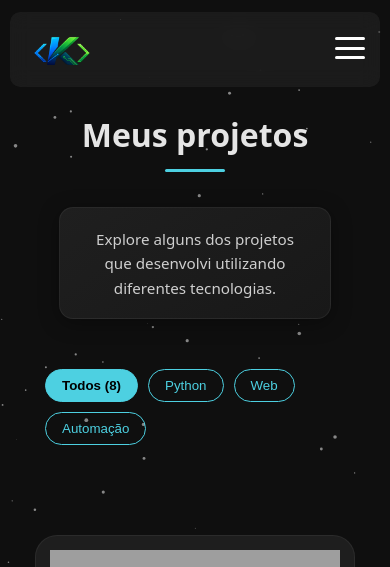
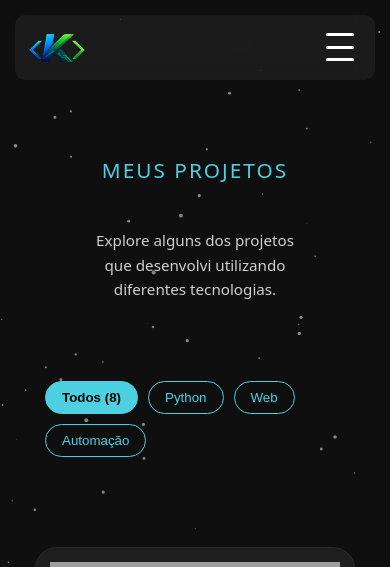
Before and after one commit to KevenLucas025/ProjetoSite, a Django app: page /projetos/ in a window 390 px wide. Shown: the top 567 px of the page. Run offline with Django 5.2, Linux system fonts and the light colour scheme; data comes from the database, SQL or seed files in the repository; grey boxes are pictures that could not be loaded.

Commit message:
botoes de navegação

```diff
--- a/templates/base.html
+++ b/templates/base.html
@@ -160,31 +158,32 @@
     justify-content: space-between;
     padding: 10px;
     height: 45px;
-
+    font-weight: 600;
     background: rgba(255,255,255,0.05);
     backdrop-filter: blur(10px);
     border-radius: 10px;
+    transition: background-color .25s ease,
+                color .25s ease,
+                transform .25s ease;
   }
 
   /*Botões de navegação*/
   nav a{
     color: #e5e5e5;
-    font-weight: 500px;
+    font-weight: 600;
     padding: 8px 16px;
     border-radius: 8px;
     text-decoration: none;
     transition: 0.25s ease;
   }
-  nav > a{
-    display: none;
-  }
+
 
   /*Botões de navegação passando mouse por cima*/
   nav > a:hover{
-    background-color:  #4dd0e1;
-    color: black;
-  }
-
+      background: #4dd0e1;
+      color: #111;
+      transform: translateY(-2px);
+  }
   /*Card da home*/
   .grid{
     display: grid;
@@ -202,58 +201,23 @@
   }
 
   .titulo-secao-contato{
+    color: #4dd0e1;
+    text-transform: uppercase;
+    letter-spacing: 2px;
+    font-size: 1.3rem;
     text-align: center;
-  }
-
-  .titulo-secao-contato::after{
-    content: "";
-    width: 60px;
-    height: 3px;
-    background: #4dd0e1;
-    display: block;
-    margin: 10px auto 0;
-    border-radius: 10px;
-  }
-
-  .titulo-secao-projetos{
-    text-align: center;
-  }
-
-  .titulo-secao-projetos::after{
-    content: "";
-    width: 60px;
-    height: 3px;
-    background: #4dd0e1;
-    display: block;
-    margin: 10px auto 0;
-    border-radius: 10px;
-  }
+    margin-top: 45px;
+    display: block; /* Garante que ele se comporte como bloco para alinhar no centro */
+    font-weight: 600;
+  }
+
   .subtitulo-projetos{
     text-align: center;
     font-size: 1.1rem;
     color: #cfcfcf;
-      height: 50px;
-      max-width: 700px;
-      margin: 0 auto 50px auto;
+    margin: 25px auto 50px auto;
     line-height: 1.6;
-
     padding: 8px 10px;
-
-
-      border-radius: 18px;
-      background: linear-gradient(
-        145deg,
-        #1f1f1f,
-        #181818
-      );
-
-    border: 1px solid rgba(255,255,255,0.06);
-
-    box-shadow:
-        0 4px 20px rgba(0,0,0,0.35);
-
-    backdrop-filter: blur(6px);
-
     transition: all 0.3s ease;
 
   }
@@ -1027,96 +991,15 @@
     display: flex;
     gap: 12px;
   }
+
   .menu-toggle{
-    position: absolute;
-    right: 15px;  /*  move pra esquerda/direita */
-    top: 16px;    /*  move pra cima/baixo */
-
-    width: 30px;   /* 🔥 ESSENCIAL */
-    height: 30px;  /* 🔥 ESSENCIAL */
-
-    display: flex;
-    flex-direction: column;
-    justify-content: space-between;
-
-    background: transparent;
-    border: none;
-    cursor: pointer;
-
-    padding: 0;
-  }
-    /* 🔥 efeito ao clicar */
-  .menu-toggle:active{
-    transform: scale(0.85);
-    opacity: 0.7;
-  }
-  /* linhas */
-  .menu-toggle span{
-    display: block;
-    height: 3px;
-    width: 100%;
-    background: white;
-    border-radius: 5px;
-
-    transition: all 0.3s ease;
-  }
-  /* quando ativo */
-  .menu-toggle.ativo span:nth-child(1){
-    transform: rotate(45deg) translate(5px, 5px);
-  }
-
-  .menu-toggle.ativo span:nth-child(2){
-    opacity: 0;
-  }
-
-  .menu-toggle.ativo span:nth-child(3){
-    transform: rotate(-45deg) translate(6px, -6px);
-  }
-
-  /* menu escondido */
+    display: none;
+  }
+
   .menu-dropdown{
-    position: absolute;
-    top: 60px;
-    right: 20px;
-    width: 200px;
-    text-align: center;
-
-    background: #1a1a1a;
-
-    display: flex;
-    flex-direction: column;
-
-    overflow: hidden;
-
-    max-height: 0; /* começa fechado */
-
-    padding: 0;
-    gap: 0;
-    border-width: 0;
-
-    transition: all 0.50s ease;
-  }
-  /* quando ativo */
-  .menu-dropdown.ativo{
-    opacity: 1;
-    max-height: 300px;
-    gap: 10px;
-    padding: 10px;
-    border-width: 1px;
-    text-align: center;
-
-  }
-  .menu-dropdow a{
-    color: white;
-    text-decoration: none;
-    padding: 10px 12px;
-    border-radius: 10px;
-    display: block;
-  }
-  .menu-dropdown a:hover{
-    background: #4dd0e1;
-    color: black;
-  }
+      display: none;
+  }
+
 
   #formSugestao{
     display: flex;
@@ -2411,44 +2372,12 @@
       position: relative;
 
       right: 24px;
-      top: 6px;
-    }
-    .logo-background img:hover{
-      transform: scale(1.20);
-      opacity: 0.9;
+      top: -15px;
     }
 
     /* BODY */
     body{
       padding: 15px;
-    }
-
-    /* NAVBAR */
-     nav {
-      display: flex-end !important;
-      padding: 10px 20px;
-      align-items: center;
-      padding: 15px 20px;
-      position: relative; /* Base para o dropdown */
-      min-height: 30px;
-    }
-
-    nav > a{
-      display: none; /*Esconde a barra do background dos botões de navegação*/
-    }
-    .nav-bg{
-      position: fixed;
-      top: 12px;
-      left: 10px;
-      z-index: 999;
-      width: 100%;
-      right: 10px;
-      width: auto;
-      border-radius: 20px;
-    }
-    .titulo-secao-projetos{
-      position: relative;
-      top: 45px;
     }
 
     /* REMOVE BUG DE SOBREPOSIÇÃO */
@@ -2458,14 +2387,39 @@
       z-index: 2;
       margin: 60px auto 50px;
     }
+    nav > a{
+      display: none;
+
+    }
+    nav{
+      position: relative;
+      z-index: 1000;
+    }
     /* Mostra o botão ☰ */
     .menu-toggle{
-      top: 25px;
-      right: 15px;
-      height: 22px;
-    }
+        display: flex;
+        position:absolute;
+        right:15px;
+        top: 17px;
+        height: 30px;
+        flex-direction: column;
+        justify-content: space-between;
+        width: 40px;
+        background: transparent;
+        border: none;
+    }
+
+    .menu-toggle span{
+      display: block;
+      width: 100%;
+      height: 3px;
+      background: white;
+      border-radius: 5px;
+      transition: all 0.3s ease;
+  }
+
     /* menu escondido */
-    .menu-dropdown{
+    .menu-dropdown {
       position: absolute;
       top: 60px;
       right: 20px;
@@ -2486,13 +2440,19 @@
       border-width: 0;
 
       transition: all 0.50s ease;
-    }
-
-    .menu-dropdown.ativo {
+      z-index: 9999;
+    }
+
+    /* quando ativo */
+    .menu-dropdown.ativo{
       opacity: 1;
+      max-height: 300px;
       gap: 10px;
       padding: 10px;
       border-width: 1px;
+      text-align: center;
+
+
     }
 
     .menu-dropdown a {
@@ -2570,6 +2540,9 @@
 
     .imagem-container:hover .overlay {
         opacity: 0 !important;
+    }
+    .subtitulo-projetos{
+      margin-top: 12px;
     }
 
     .overlay {
--- a/templates/home.html
+++ b/templates/home.html
@@ -280,7 +280,7 @@
 
     <div class="futuro-header">
 
-        <h2>🚀 Próximo Projeto</h2>
+        <h2>Próximo Projeto</h2>
 
         <p>
             O próximo passo do portfólio será disponibilizar uma versão online do
--- a/templates/projetos.html
+++ b/templates/projetos.html
@@ -4,8 +4,19 @@
   {% block title %}Projetos | Keven{% endblock %}
   {% block content %}
 
+<style>
+  .titulo-secao-projetos {
+    color: #4dd0e1;
+    text-transform: uppercase;
+    letter-spacing: 2px;
+    font-size: 1.3rem;
+    text-align: center;
+    margin-top: 45px;
+    display: block; /* Garante que ele se comporte como bloco para alinhar no centro */
+  }
+</style>
 
-  <h1 class="titulo-secao-projetos">Meus projetos</h1>
+<div class="titulo-secao-projetos">Meus projetos</div>
 
     <p class="subtitulo-projetos">
       <span>
```
Also changed, not shown: other parts of templates/base.html (+90 -4 lines). Lines whose indentation alone changed are shown as unchanged.
